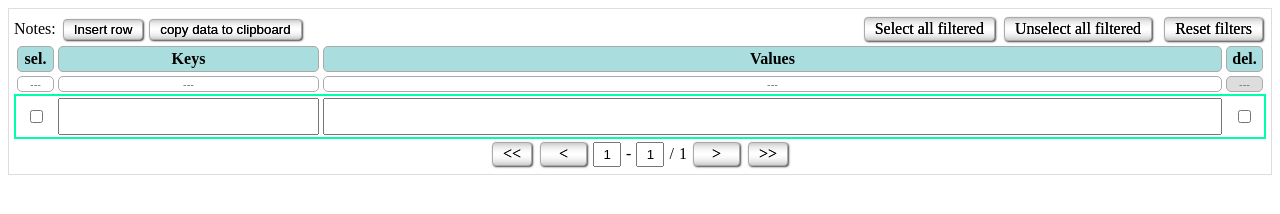
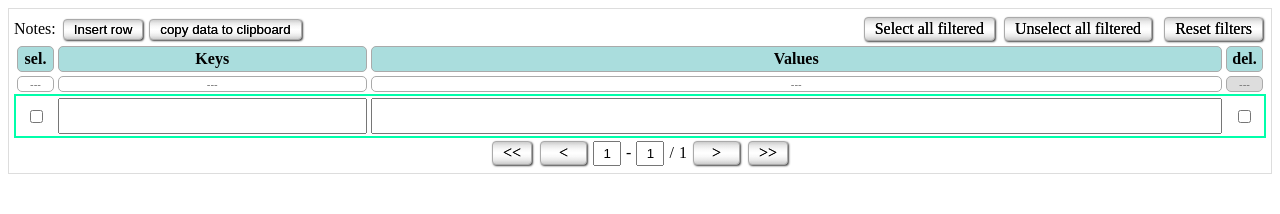
Before and after one commit to ahwahha/JsUtil, a website built with webpack: page examples/notes.html in a window 1280 px wide. Both pictures are taken after a click on the button "Insert row". Built offline with Linux system fonts and the light colour scheme.

Commit message:
updates
1. onrefresh trigger
2. example update

```diff
--- a/examples/notes.html
+++ b/examples/notes.html
@@ -1,4 +1,6 @@
-<html></html>
+<html>
+
+</html>
 
 <head>
 	<meta http-equiv="Content-Type" content="text/html; charset=UTF-8" />
@@ -13,6 +15,7 @@
 		}
 	</style>
 	<script src="../dist/util_bundle.js" type="text/javascript"></script>
+	<!-- <script src="https://ahwahha.github.io/JsUtil/dist/util_bundle.js" type="text/javascript"></script> -->
 	<link rel='stylesheet' href='button.css'>
 	<script>
 
@@ -62,19 +65,23 @@
 			let createTextarea = function (row, col, value) {
 				let e;
 				let output = typeof value === 'object' ? JSON.stringify(value, null, "  ") : String(value);
-				let height = (output.split("\n").length * 15 + 8) + 'px';
-				return e = Util.create('textarea')
+				e = Util.create('textarea', { style: "white-space: nowrap; height:0px;" })
 					.appendContent((() => {
 						if (output.charAt(0) === '"' && output.charAt(output.length - 1) === '"') {
 							output = output.substring(1, output.length - 1);
 						}
 						return output;
-					})())
-					.addEventHandler('keyup', function (event) {
+					})());
+
+				e
+					.addEventHandler(['keyup', 'focus', 'blur'], function (event) {
 						if (event.key === 'Escape') {
 							this.blur();
 						} else {
-							event.target.style.height = 'auto'; event.target.style.height = (event.target.scrollHeight + 4) + 'px';
+							e.css('height', 'auto')
+								.css('white-space', 'wrap')
+								.css('height', e.entity().scrollHeight + 2 + 'px')
+								.css('white-space', 'wrap');
 						}
 					})
 					.addEventHandler('change', function (event) {
@@ -89,10 +96,10 @@
 						}
 						myTable.editData(row['###row-index'], col, v).refreshTable();
 					})
-					.css('height', height)
-					.css('min-height', '37px')
 					.css('resize', 'none')
 					.css('outline', 'none');
+
+				return e;
 			};
 
 			function encodeBase64Unicode(str) {
@@ -122,12 +129,10 @@
 					{
 						"header": "Keys",
 						"data": "k",
-						"rowsStyle": { "width": "1%", "padding": "2px" },
+						"rowsStyle": { "width": "25%", "padding": "2px" },
 						"modifier": function (row) {
 							return createTextarea(row, 'k', row.k)
-								.attr('cols', 30)
-								.attr('rows', 'auto')
-								.attr('wrap', 'hard');
+							.css('width', '100%');
 						}
 					},
 					{
@@ -167,13 +172,17 @@
 				// sortedBy: "c1",
 				ascending: true,
 				start: 1,
-				end: 8,
-				defaultEnd: 8
+				end: 10,
+				defaultEnd: 10,
+				onrefresh: () => {
+					Util.get('textarea').forEach((t) => {
+						t.fireEvent('blur');
+					})
+				}
 			});
 			let data = await getData();
 			// console.log(data)
-			myTable.setData(data);
-			myTable.refreshTable(true);
+			myTable.setData(data).refreshTable(true);
 		})
 	</script>
 </head>
--- a/src/JsonTable/JsonTable.js
+++ b/src/JsonTable/JsonTable.js
@@ -132,7 +132,8 @@ function JsonTable(c = null) {
                 // console.log('error');
                 return filter.trim() == '' ? true : Util.match(Util.isObjectOrArray(data) ? JSON.stringify(data) : String(data), filter.trim(), '`', false);
             }
-        }
+        },
+        onrefresh: null
     };
     let filterGuide = "Filtering Guide:\n\n1. Boolean\n    'true' / 'false'\n\n2. Numbers\n    '<' / '<=' / '=' / '>' / '>=' + (number string)\n\n3. Dates"
         + "\n    '<' / '<=' / '=' / '>' / '>=' + dd-MM-yyyy / yyyy-MM-dd / yyyy-MM-dd hh:mm / yyyy-MM-dd hh:mm:ss\n\n4. Strings\n    String Separator: Space ( )"
@@ -1230,6 +1231,9 @@ function JsonTable(c = null) {
                 if (resetPage) { resetPageNumbers(); }
                 container.clear().appendContent(createTable());
                 loadFilterHandlers();
+                if (typeof tableSettings['onrefresh'] === 'function') {
+                    tableSettings['onrefresh']();
+                }
             }
             return this;
         } catch (err) {
```
Also changed, not shown: dist/util_bundle.js.
